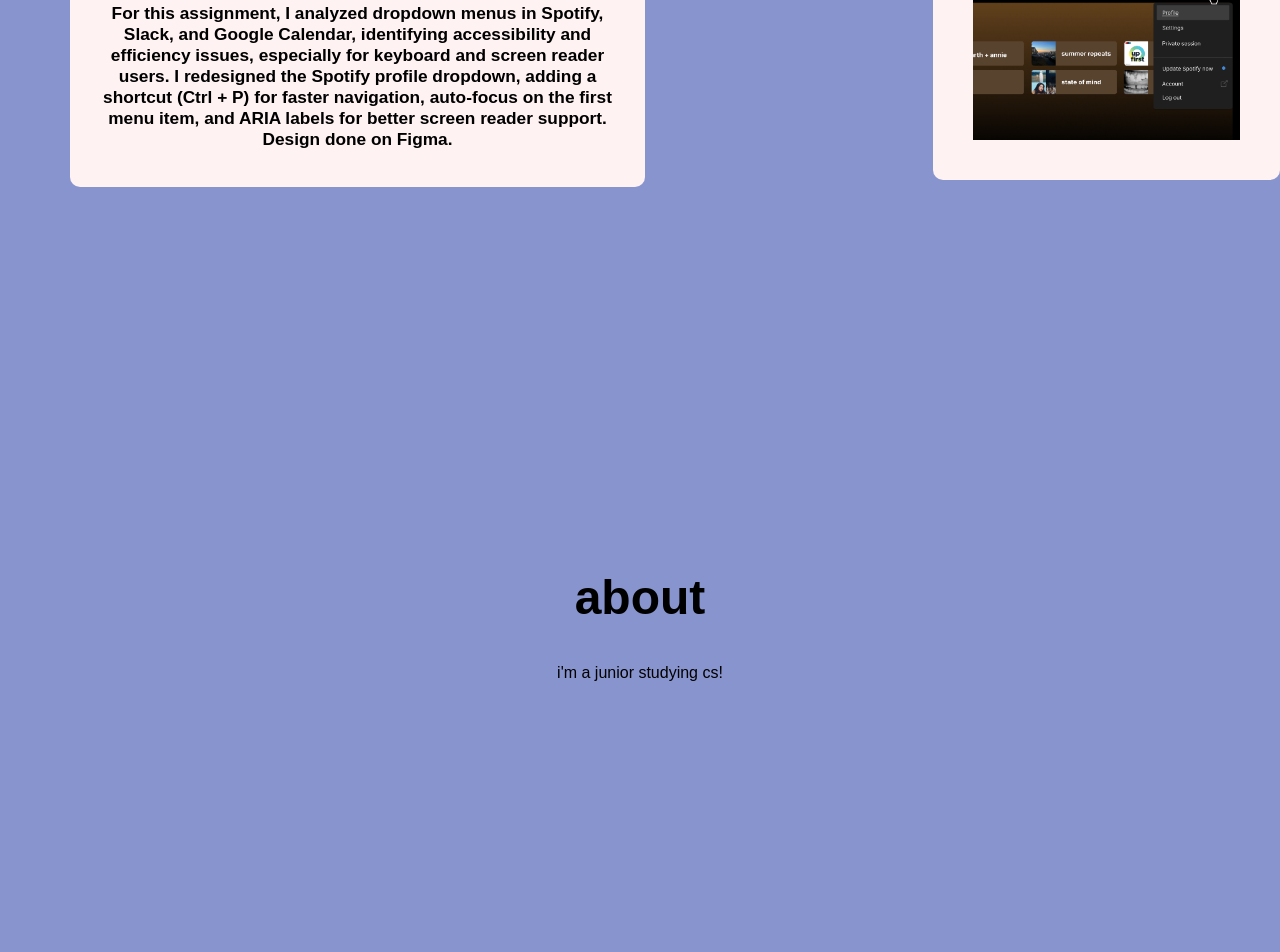
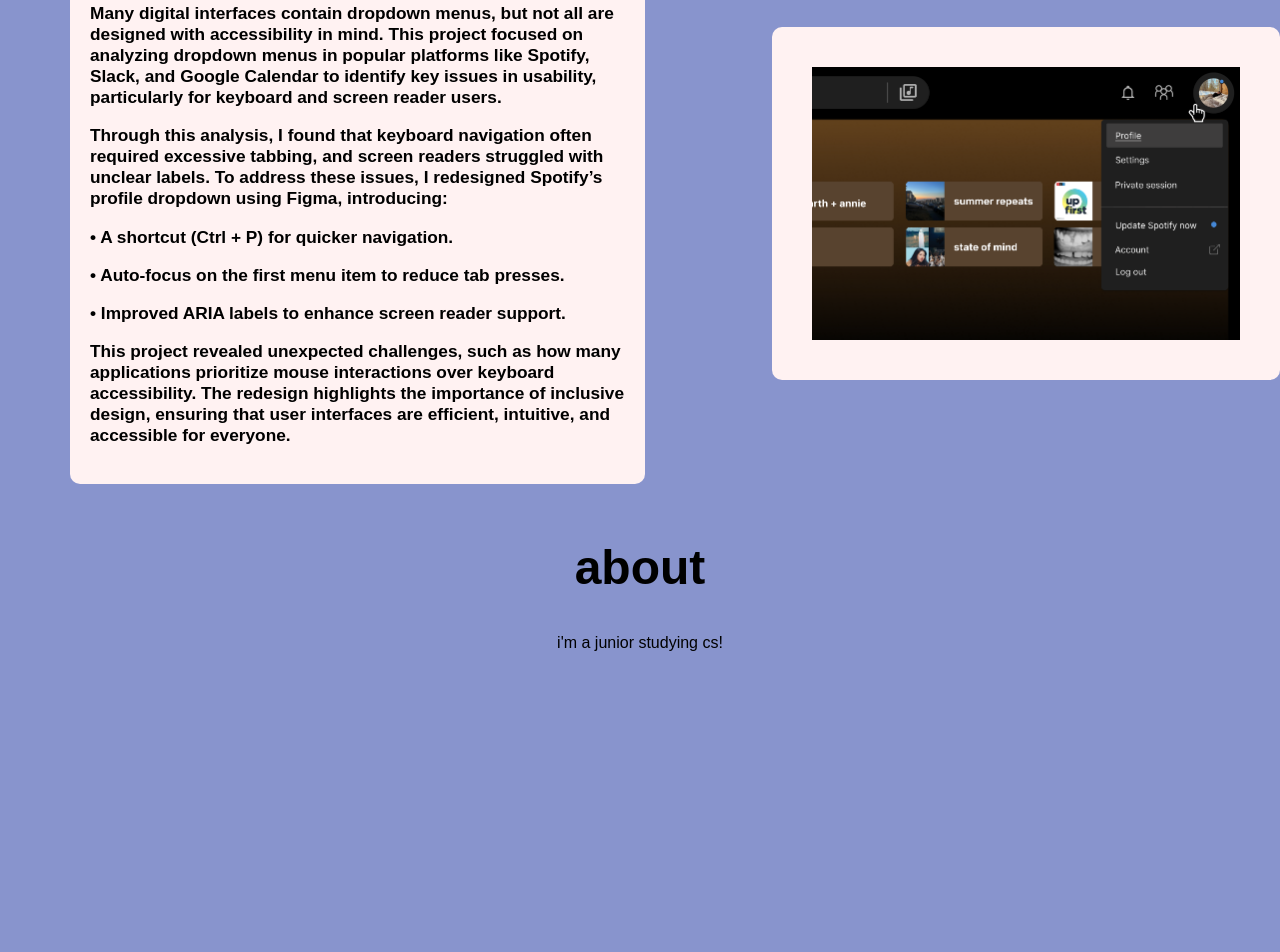
Before and after one commit to annie-ye4/cs1300-portfolio, a React (Create React App) app: page / in a window 1280 px wide. Shown: the part 1160-2112 px from the top of the page. Built offline with nearby package versions, Linux system fonts and the light colour scheme.

Commit message:
fixed description

```diff
--- a/src/App.css
+++ b/src/App.css
@@ -125,6 +125,7 @@
 
 .projects-left .description {
   font-size: 0.9em;
+  text-align: left;
 }
 
 .projects-right {
@@ -135,15 +136,15 @@
 }
 
 .projects-right img {
-  max-width: 50%;
+  max-width: 80%;
   height: auto;
   border-radius: 10px;
   background-color: #fff2f2;
   padding: 40px;
 }
 .about-section{
-  padding-top: 50px;
-  height: 90vh;
+  padding-top: 20px;
+  height: 95vh;
 }
 .about-section h1{
   font-size: 3em;
--- a/src/sections/Home.js
+++ b/src/sections/Home.js
@@ -4,7 +4,7 @@
     <section id="home" className="home-section">
       <div className="home-left">
         <h1>annie ye</h1>
-        <h2>csci1300 @ brownu</h2>
+        <h2>csci1300 @ brown</h2>
       </div>
       <div className="home-right">
         <img src="design-placeholder.png" alt="Design Example" />
--- a/src/sections/Project.js
+++ b/src/sections/Project.js
@@ -8,11 +8,28 @@
         <div className="projects-left">
           <p className="title">accessible components (feb. 20)</p>
           <p className="description">
-            For this assignment, I analyzed dropdown menus in Spotify, Slack, and
-            Google Calendar, identifying accessibility and efficiency issues, especially
-            for keyboard and screen reader users. I redesigned the Spotify profile dropdown,
-            adding a shortcut (Ctrl + P) for faster navigation, auto-focus on the first menu item,
-            and ARIA labels for better screen reader support. Design done on Figma.
+          Many digital interfaces contain dropdown menus, but not all are designed with accessibility in mind.
+          This project focused on analyzing dropdown menus in popular platforms like Spotify, Slack, and
+          Google Calendar to identify key issues in usability, particularly for keyboard and screen reader users.
+          </p>
+          <p className="description">
+          Through this analysis, I found that keyboard navigation often required excessive tabbing, and
+          screen readers struggled with unclear labels. To address these issues, I redesigned Spotify’s
+          profile dropdown using Figma, introducing:
+          </p>
+          <p className="description">
+          • A shortcut (Ctrl + P) for quicker navigation.
+          </p>
+          <p className="description">
+          • Auto-focus on the first menu item to reduce tab presses.
+          </p>
+          <p className="description">
+          • Improved ARIA labels to enhance screen reader support.
+          </p>
+          <p className="description">
+          This project revealed unexpected challenges, such as how many applications prioritize mouse
+          interactions over keyboard accessibility. The redesign highlights the importance of inclusive
+          design, ensuring that user interfaces are efficient, intuitive, and accessible for everyone.
           </p>
         </div>
         <div className="projects-right">
```
